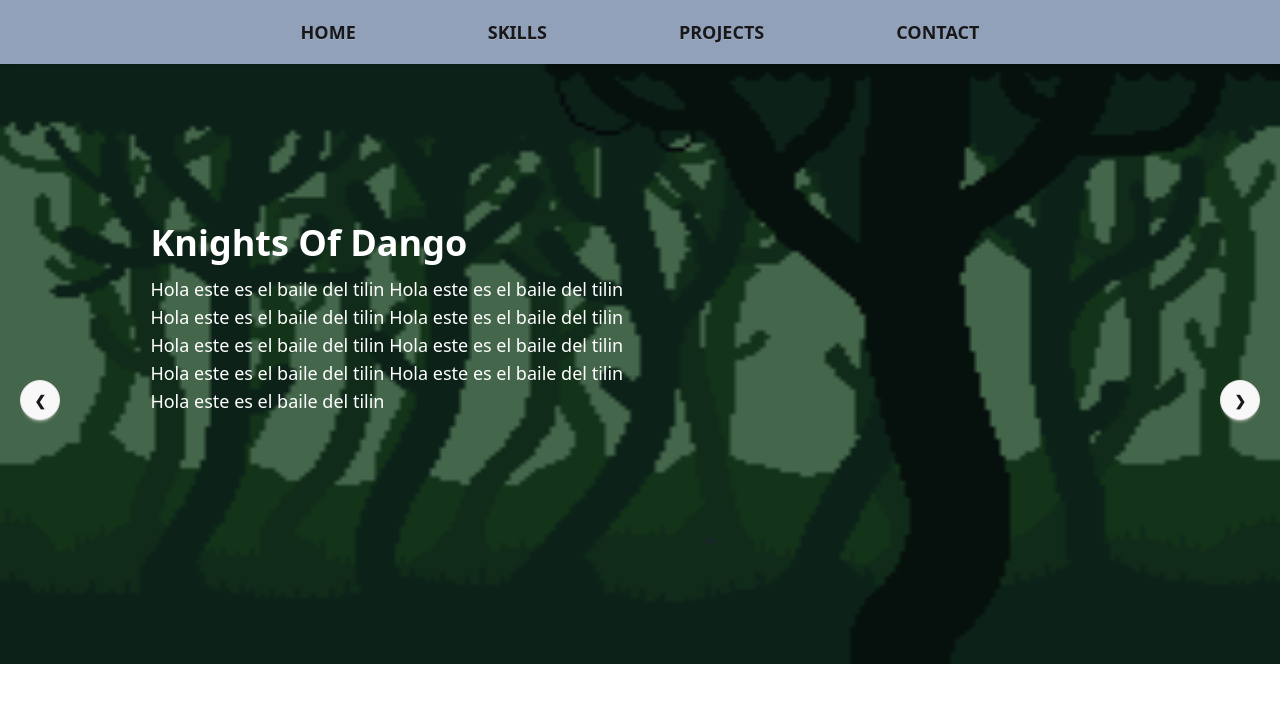
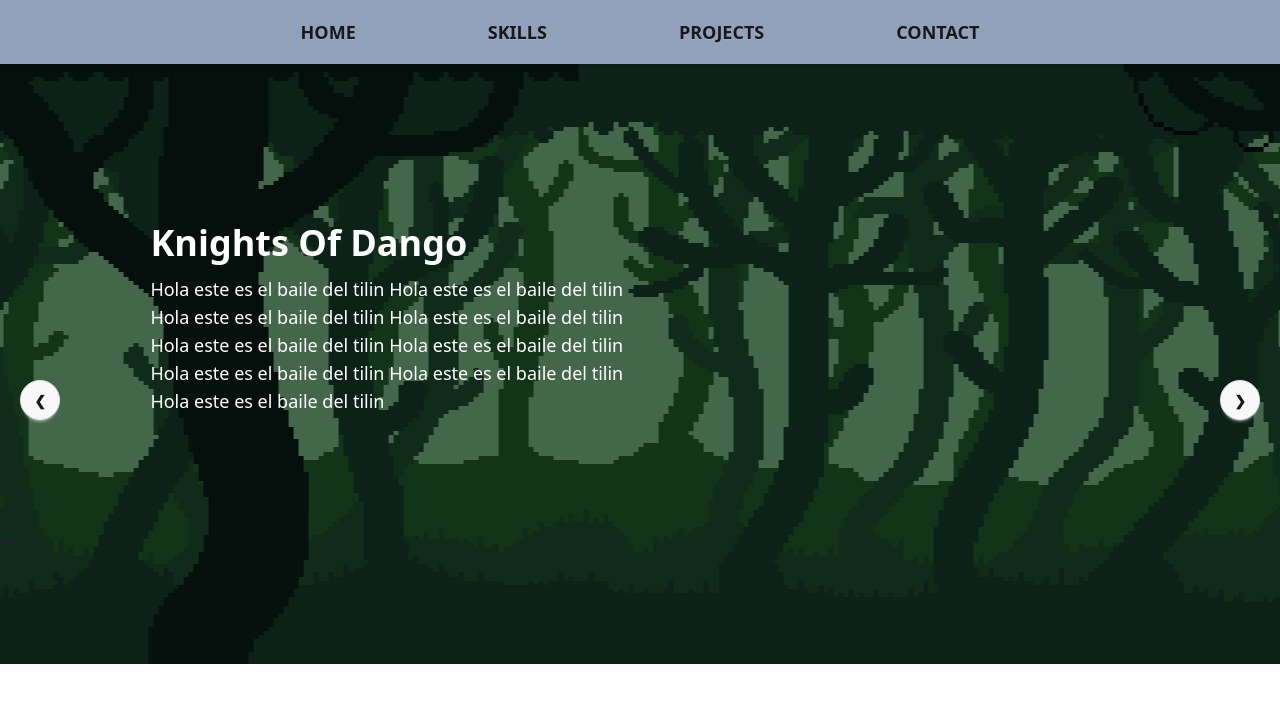
Before and after one commit to Peltre/Portfolio, a Next.js app: page / in a window 1280 px wide. Shown: the top 702 px of the page. Built offline with nearby package versions, Linux system fonts and the light colour scheme.

Commit message:
Add style classes for QoL & keyframes for animations
- Slide keyframes for infinite looping bg
- Animate slide for infinite looping bg
- pixelart class, to prevent pixelart images to distort

```diff
--- a/src/app/globals.css
+++ b/src/app/globals.css
@@ -10,4 +10,19 @@
         transition-none
         hover:text-purple-200
   }
+
+  .pixelart {
+    image-rendering: pixelated;
+    image-rendering: crisp-edges;
+  }
+
+  .animate-slide {
+    animation: slide 10s linear infinite;
+  }
+
 }
+
+@keyframes slide {
+  from { transform: translateX(0); }
+  to   { transform: translateX(-50%); }
+}
```
